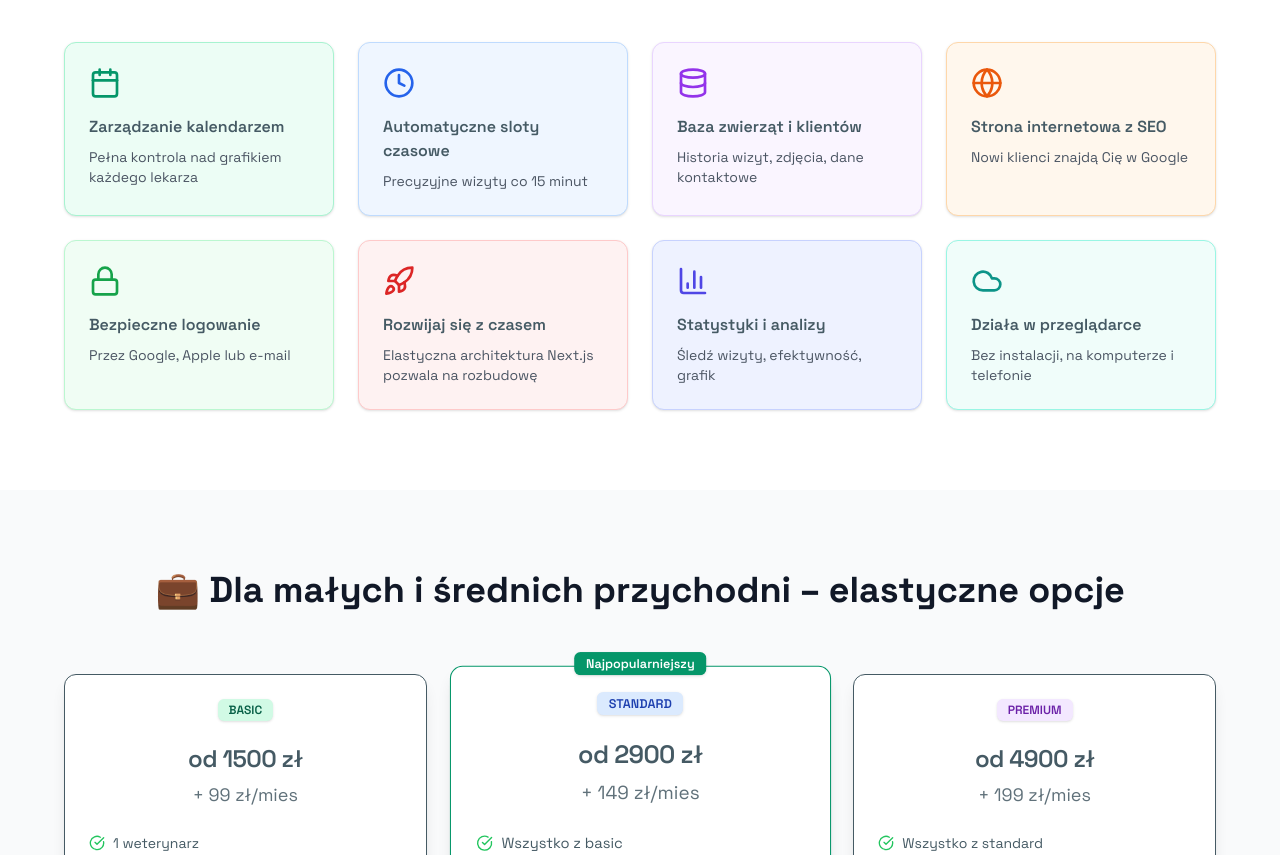
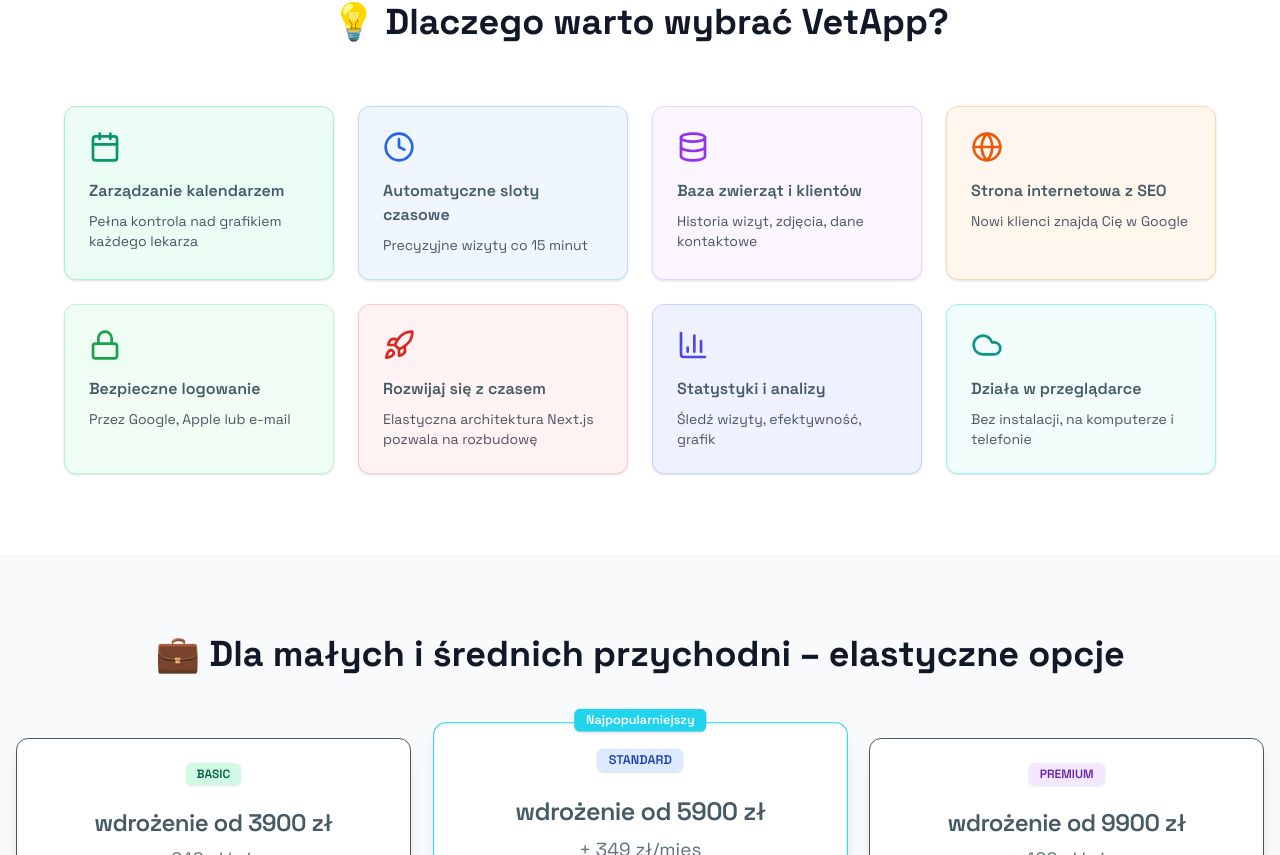
Before and after one commit to RostyslaWozniak/web-join, a Next.js app: page /vet-app in a window 1280 px wide. Shown: the part 1945-2800 px from the top of the page. Built offline with nearby package versions, Linux system fonts and the light colour scheme; no server answers.

Commit message:
improve vet-app ui

```diff
--- a/src/app/join/_components/select-card.tsx
+++ b/src/app/join/_components/select-card.tsx
@@ -38,7 +38,7 @@
         })}
       />
       <Text
-        className={cn("text-center text-sm font-semibold md:text-lg", {
+        className={cn("text-center font-semibold md:text-lg", {
           "scale-110 text-accent-cyan transition-transform duration-300":
             isSelected,
         })}
@@ -46,7 +46,9 @@
         {label}
       </Text>
       {description && (
-        <Text className="text-center text-sm">{description}</Text>
+        <Text className="text-center !text-sm md:!text-base">
+          {description}
+        </Text>
       )}
     </div>
   );
--- a/src/app/join/form-summary/page.tsx
+++ b/src/app/join/form-summary/page.tsx
@@ -13,7 +13,7 @@
     >
       <PageHeader
         title="Prawie gotowe!"
-        subtitle='Sprawdź swoje wybory i wyślij formularz klikając "Join". To nic nie kosztuje i do niczego Cię nie zobowiązuje. W ciągu 24 godzin skontaktuję się z Tobą, aby omówić szczegóły i zaproponować najlepsze rozwiązanie dla Twojej firmy.'
+        subtitle='Sprawdź swoje wybory i wyślij formularz klikając "Dołącz". To nic nie kosztuje i do niczego Cię nie zobowiązuje. W ciągu 24 godzin skontaktuję się z Tobą, aby omówić szczegóły i zaproponować najlepsze rozwiązanie dla Twojej firmy.'
       />
       <SummaryForm />
     </MotionWrapper>
--- a/src/app/join/form-summary/summary-form.tsx
+++ b/src/app/join/form-summary/summary-form.tsx
@@ -44,7 +44,6 @@
         router.push("/");
       }
       if (res.success) {
-        toast.success(res.message);
         resetLocalStorage();
         router.push("/success");
       }
@@ -112,7 +111,7 @@
           ) : (
             <PlayCircle className="mr-2 min-h-7 min-w-7" />
           )}
-          <span className="">Join</span>{" "}
+          <span className="">Dołącz</span>{" "}
         </GradientButton>
       </form>
     </Form>
--- a/src/app/join/layout.tsx
+++ b/src/app/join/layout.tsx
@@ -1,4 +1,4 @@
-import { ContactHeroSection } from "@/components/sections/contact-hero-section";
+import { JoinHeroSection } from "@/components/sections/join-hero-section";
 import StepNav from "@/app/join/_components/step-nav";
 import { MaxWidthWrapper } from "@/components/max-width-wrapper";
 import dynamic from "next/dynamic";
@@ -15,10 +15,10 @@
 }) {
   return (
     <>
-      <div className="">
-        <ContactHeroSection />
+      <div className="hidden lg:block">
+        <JoinHeroSection />
       </div>
-      <MaxWidthWrapper className="flex max-w-6xl flex-col gap-x-16 pb-28 sm:pt-20 lg:flex-row">
+      <MaxWidthWrapper className="flex max-w-7xl flex-col gap-x-16 pb-28 sm:pt-20 lg:flex-row">
         <StepNav />
         <div className="relative min-h-[500px] flex-grow">
           <ContactFormProvider>{children}</ContactFormProvider>
--- a/src/app/success/page.tsx
+++ b/src/app/success/page.tsx
@@ -79,11 +79,7 @@
         </div>
         <div className="mt-12 flex justify-center">
           <Link href="/" className="w-full sm:w-auto">
-            <GradientButton
-              className="mt-8 gap-2"
-              size="default"
-              textSize="text-xl"
-            >
+            <GradientButton className="mt-8 gap-2" size="default">
               Powrót na główną
             </GradientButton>
           </Link>
--- a/src/app/vet-app/_components/sections/pricing-section.tsx
+++ b/src/app/vet-app/_components/sections/pricing-section.tsx
@@ -15,35 +15,48 @@
   {
     id: 1,
     name: "basic",
-    price: 1500,
-    pricePerMonth: 99,
-    benefits: ["1 weterynarz", "Strona główna", "System wizyt"],
+    price: 3900,
+    pricePerMonth: 249,
+    benefits: [
+      "Profesjonalna strona główna z nowoczesnym designem",
+      "System rezerwacji wizyt dla jednego specjalisty",
+      "Intuicyjny terminarz dostępny online 24/7",
+      "Automatyczne potwierdzenia wizyt (e-mail)",
+      "Podstawowa optymalizacja SEO (widoczność w Google)",
+      "Możliwość dalszej rozbudowy w przyszłości",
+    ],
     styles: "bg-emerald-100 text-emerald-800",
   },
   {
     id: 2,
     name: "standard",
-    price: 2900,
-    pricePerMonth: 149,
+    price: 5900,
+    pricePerMonth: 349,
     benefits: [
-      "Wszystko z basic",
-      "2–4 weterynarzy",
-      "Strona z SEO",
-      "Statystyki",
-      "Support",
+      "Wszystko z Basic",
+      "Rozbudowana strona z podstronami (o nas, usługi, kontakt, blog, każda usługa osobno — lepsze SEO)",
+      "Możliwość zarządzania grafikami dla 2–4 lekarzy",
+      "Panel zarządzania dla właściciela lub kierownika kliniki",
+      "Osobne widoki kalendarza dla każdego lekarza",
+      "Statystyki — ile wizyt dziennie, tygodniowo, miesięcznie",
+      "Regularne wsparcie i aktualizacje",
+      "Przygotowanie do dalszej rozbudowy (np. płatności, CMS itd.)",
     ],
     styles: "bg-blue-100 text-blue-800",
   },
   {
     id: 3,
     name: "premium",
-    price: 4900,
-    pricePerMonth: 199,
+    price: 9900,
+    pricePerMonth: 499,
     benefits: [
-      "Wszystko z standard",
-      "Pełna wersja",
-      "Rozbudowa",
-      "Priorytetowy support",
+      "Wszystko z pakietu Standard",
+      "Obsługa dowolnej liczby lekarzy",
+      "Możliwość dodania płatności online i planów subskrypcyjnych",
+      "Strona w wielu językach (jeśli potrzebna)",
+      "Stała współpraca w ramach rozwoju i strategii online",
+      "Priorytetowe wsparcie — szybka reakcja na potrzeby i zmiany",
+      "Regularne konsultacje i analizy rozwoju strony",
     ],
     styles: "bg-purple-100 text-purple-800",
   },
@@ -53,7 +66,7 @@
   return (
     <section id="pricing" className="bg-gray-50 py-20">
       <div className="container mx-auto px-4">
-        <div className="mx-auto max-w-6xl">
+        <div className="mx-auto max-w-7xl">
           <div className="mb-16 text-center">
             <h2 className="mb-6 text-3xl font-bold text-gray-900 lg:text-4xl">
               💼 Dla małych i średnich przychodni – elastyczne opcje
@@ -66,12 +79,12 @@
                 <Card
                   key={id}
                   className={cn("relative flex flex-col bg-white shadow-lg", {
-                    "border-emerald-600 sm:scale-105": i === 1,
+                    "border-accent-cyan sm:scale-105": i === 1,
                   })}
                 >
                   {i === 1 && (
                     <div className="absolute -top-4 left-1/2 -translate-x-1/2 transform">
-                      <Badge className="bg-emerald-600 text-white">
+                      <Badge className="bg-accent-cyan text-white">
                         Najpopularniejszy
                       </Badge>
                     </div>
@@ -80,7 +93,9 @@
                     <Badge className={cn(styles, "mx-auto mb-4 uppercase")}>
                       {name}
                     </Badge>
-                    <CardTitle className="text-2xl">od {price} zł</CardTitle>
+                    <CardTitle className="text-2xl">
+                      wdrożenie od {price} zł
+                    </CardTitle>
                     <CardDescription className="text-lg">
                       + {pricePerMonth} zł/mies
                     </CardDescription>
@@ -88,9 +103,11 @@
                   <CardContent className="flex-grow">
                     <ul className="flex-1 space-y-3">
                       {benefits.map((benefit) => (
-                        <li key={benefit} className="flex items-center">
-                          <CheckCircleIcon className="mr-2 h-4 w-4 text-green-500" />
-                          <span className="text-sm">{benefit}</span>
+                        <li key={benefit} className="flex items-start">
+                          <CheckCircleIcon className="mr-2 mt-1 h-4 min-h-4 w-4 min-w-4 text-green-500" />
+                          <span className="text-sm lg:text-base">
+                            {benefit}
+                          </span>
                         </li>
                       ))}
                     </ul>
@@ -109,7 +126,11 @@
                 href="/join/service-selection?service=vet-app"
                 className="w-full md:w-auto"
               >
-                <GradientButton size="default" outline>
+                <GradientButton
+                  size="default"
+                  outline
+                  textSize="tracking-tight text-base [@media(min-width:390px)]:tracking-normal [@media(min-width:390px)]:text-lg"
+                >
                   <CalendarIcon className="mr-2 h-5 w-5 text-accent-cyan" />
                   Umów się na bezpłatną prezentację
                 </GradientButton>
--- a/src/components/sections/contact-hero-section.tsx
+++ b/src/components/sections/join-hero-section.tsx
@@ -4,7 +4,7 @@
 
 import { AnimatedText } from "../animations/animated-text";
 
-export function ContactHeroSection() {
+export function JoinHeroSection() {
   return (
     <section>
       <GridBackground maskGradient className="py-12 md:py-20">
```
Also changed, not shown: src/app/join/contact-method/contact-method-form.tsx (+8 -4 lines), src/app/join/service-selection/service-selection-form.tsx (+18 -10 lines), src/app/vet-app/_components/sections/hero-section.tsx (+16 -6 lines), src/components/sections/home-hero-section.tsx (+1 -9 lines).
